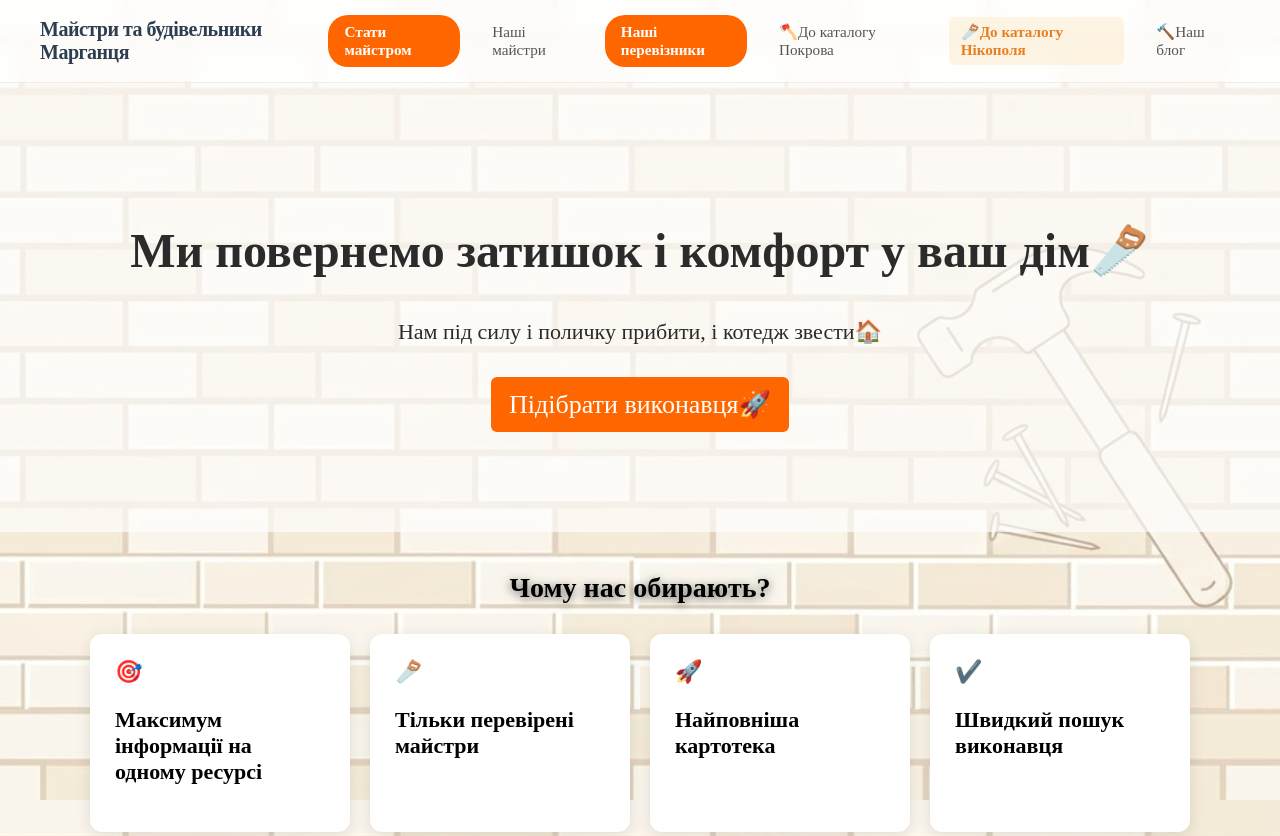
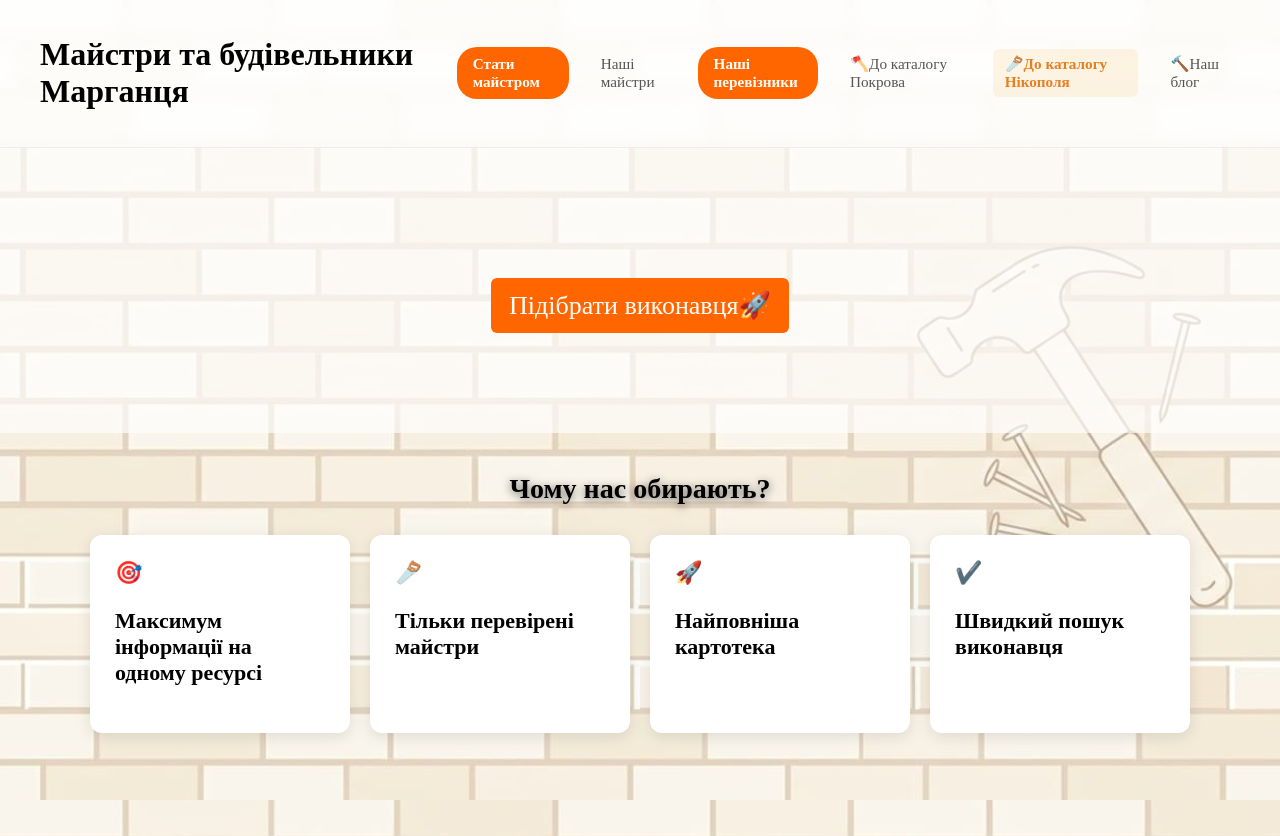
Before and after one commit to pavlenkoyurij-sudo/Our-specialists, a plain HTML site: page marganec/index.html in a window 1280 px wide. Shown: the top 836 px of the page. Drawn offline with nearby package versions, Linux system fonts and the light colour scheme; no server answers.

```diff
--- a/marganec/index.html
+++ b/marganec/index.html
@@ -32,7 +32,7 @@
 <body>
 
     <header>
-        <h2>Майстри та будівельники Марганця</h2>
+        <h1>Майстри та будівельники Марганця</h1>
         <nav>
                 <a href="promo/promo.html" class="nav-btn-highlight">Стати майстром</a>
                 <a href="#masters">Наші майстри</a>
@@ -51,13 +51,11 @@
 
         <section id="home" class="hero">
 
-            <h1>
-                 Ми повернемо затишок і комфорт у ваш дім🪚
-            </h1>
+            <h2>
 
-            <p>
-                 Нам під силу і поличку прибити, і котедж звести🏠
-            </p>
+            </h2>
+
+
 
             <a href="#masters" class="hero-btn">
                  Підібрати виконавця🚀
```
